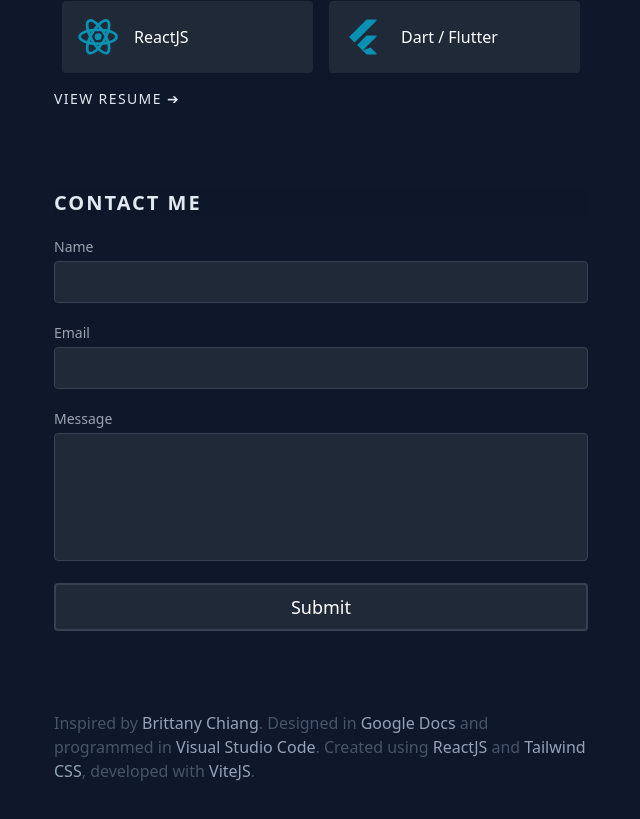
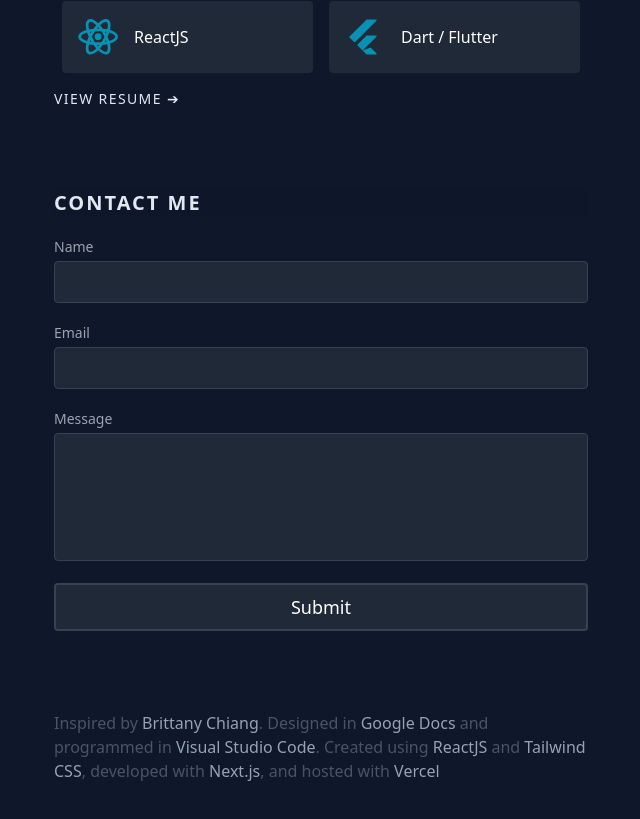
Before and after one commit to sdy329/Website-v2, a Next.js app: page / in a window 1280 px wide. Shown: the part 1994-2813 px from the top of the page, without its empty margins (596-1236 px from the left). Built offline with nearby package versions, Linux system fonts and the light colour scheme.

Commit message:
Updated footer

```diff
--- a/src/components/Footer.jsx
+++ b/src/components/Footer.jsx
@@ -1,7 +1,7 @@
 export default function Navbar() {
     return (
         <footer className=" text-slate-600">
-            <p>Inspired by <a href="https://brittanychiang.com" target="_blank" className="text-slate-400 hover:text-cyan-600 transition-colors">Brittany Chiang</a>. Designed in <a href="https://docs.google.com/document/d/1Ur-SxPv5sW30iSGAlITSyrVtpoAbzIxWAq1usIy3uas/edit?usp=sharing" target="_blank" className="text-slate-400 hover:text-cyan-600 transition-colors">Google Docs</a> and programmed in <a href="https://code.visualstudio.com" target="_blank" className="text-slate-400 hover:text-cyan-600 transition-colors">Visual Studio Code</a>. Created using <a href="https://react.dev" target="_blank" className="text-slate-400 hover:text-cyan-600 transition-colors">ReactJS</a> and <a href="https://tailwindcss.com" target="_blank" className="text-slate-400 hover:text-cyan-600 transition-colors">Tailwind CSS</a>, developed with <a href="https://vitejs.dev" target="_blank" className="text-slate-400 hover:text-cyan-600 transition-colors">ViteJS</a>.</p>
+            <p>Inspired by <a href="https://brittanychiang.com" target="_blank" className="text-slate-400 hover:text-cyan-600 transition-colors">Brittany Chiang</a>. Designed in <a href="https://docs.google.com/document/d/1Ur-SxPv5sW30iSGAlITSyrVtpoAbzIxWAq1usIy3uas/edit?usp=sharing" target="_blank" className="text-slate-400 hover:text-cyan-600 transition-colors">Google Docs</a> and programmed in <a href="https://code.visualstudio.com" target="_blank" className="text-slate-400 hover:text-cyan-600 transition-colors">Visual Studio Code</a>. Created using <a href="https://react.dev" target="_blank" className="text-slate-400 hover:text-cyan-600 transition-colors">ReactJS</a> and <a href="https://tailwindcss.com" target="_blank" className="text-slate-400 hover:text-cyan-600 transition-colors">Tailwind CSS</a>, developed with <a href="https://nextjs.org" target="_blank" className="text-slate-400 hover:text-cyan-600 transition-colors">Next.js</a>, and hosted with <a href="https://vercel.com" target="_blank" className="text-slate-400 hover:text-cyan-600 transition-colors">Vercel</a></p>
         </footer>
     )
 }
```
